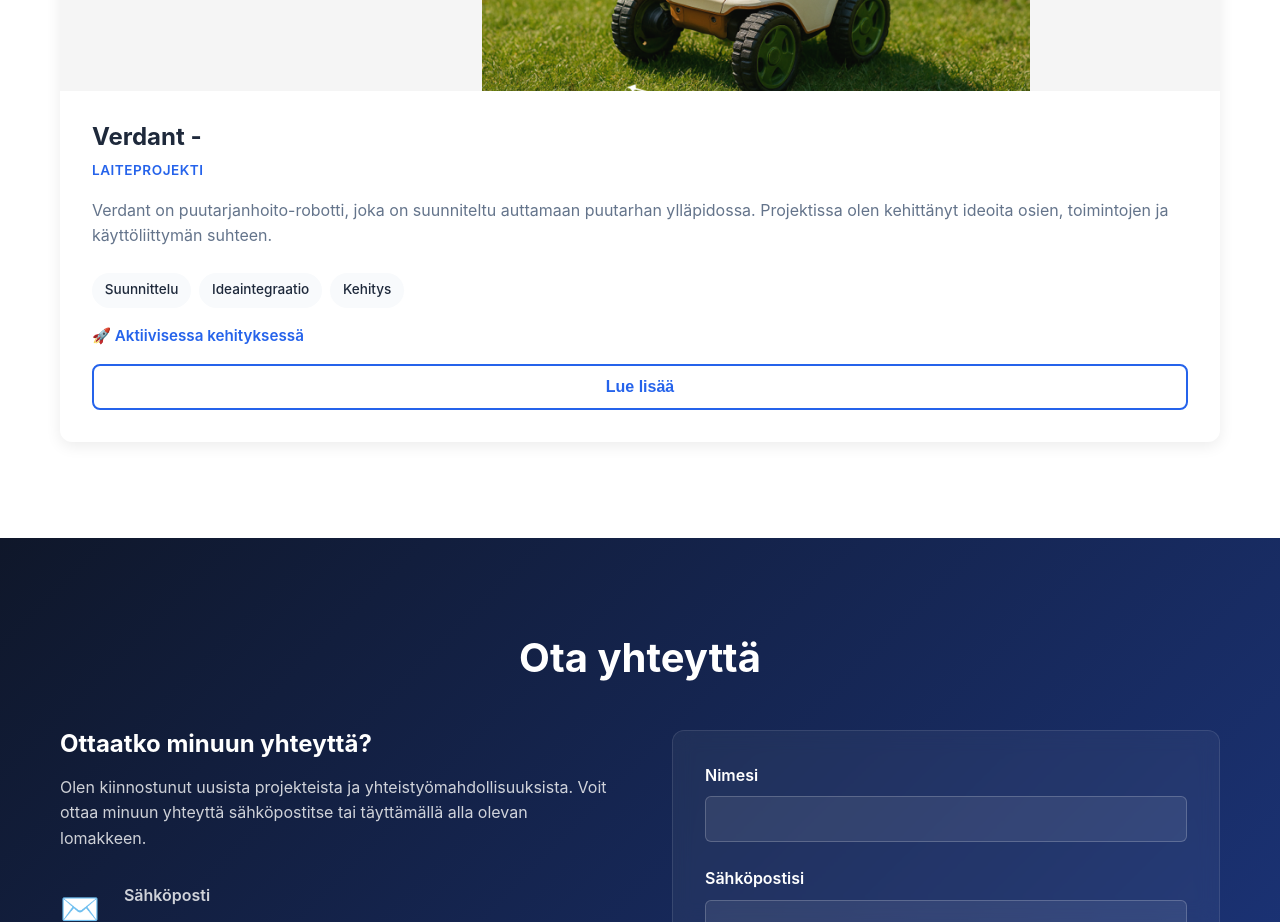
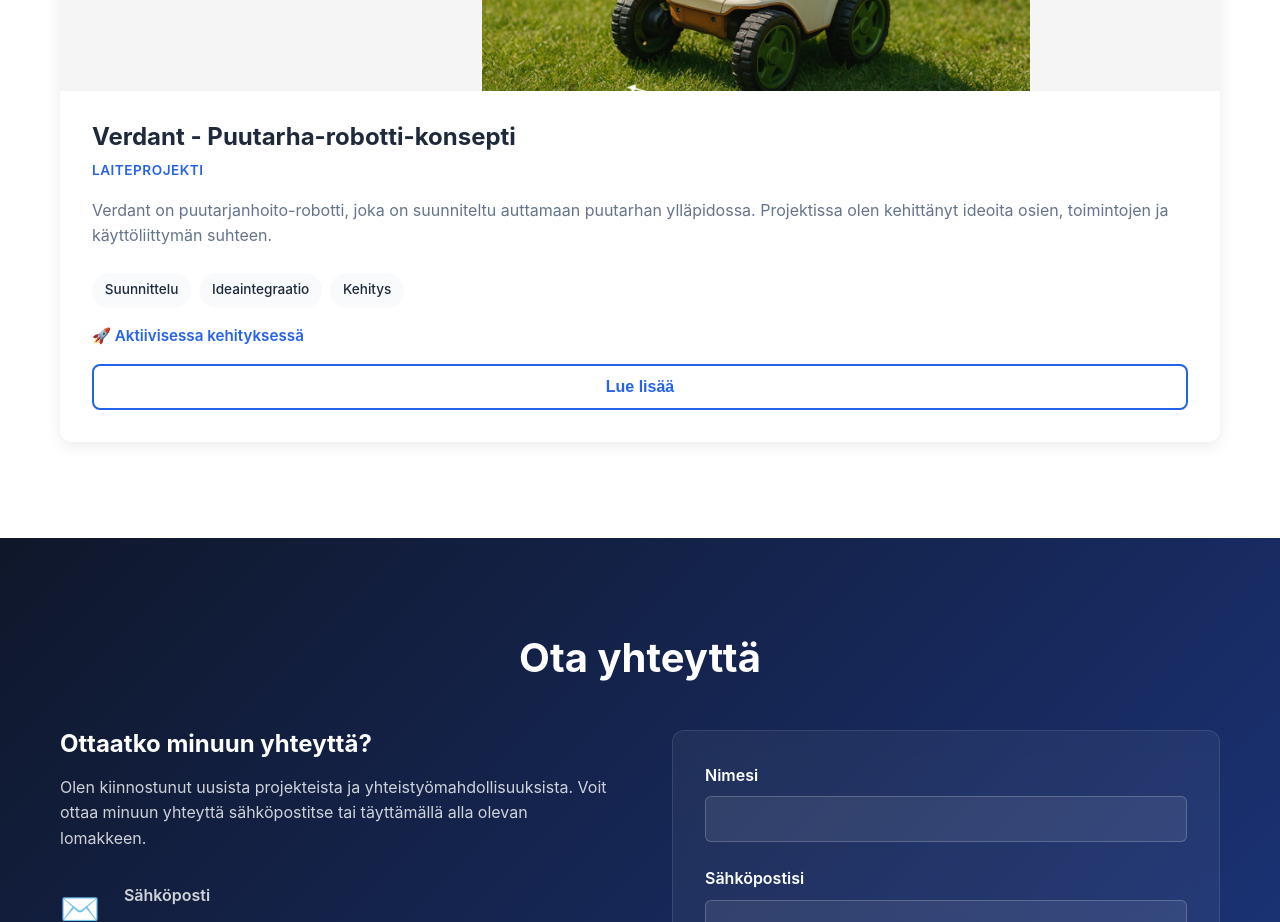
Before and after one commit to MikoGehor/portfolio, a website: page index.html in a window 1280 px wide. Shown: the part 2000-2922 px from the top of the page. Drawn offline with Linux system fonts and the light colour scheme.

Commit message:
robotti nimi

```diff
--- a/index.html
+++ b/index.html
@@ -114,7 +114,8 @@
                         <img src="Verdant 2.png" alt="Verdant Robot">
                     </div>
                     <div class="project-content">
-                        <h3>Verdant - <Puutarha-robotti-konsepti></Puutarha-robotti-konsepti></h3>
+                        <h3>Verdant - Puutarha-robotti-konsepti
+                        </h3>
                         <p class="project-category">Laiteprojekti</p>
                         <p class="project-description">
                             Verdant on puutarjanhoito-robotti, joka on suunniteltu auttamaan puutarhan
```
